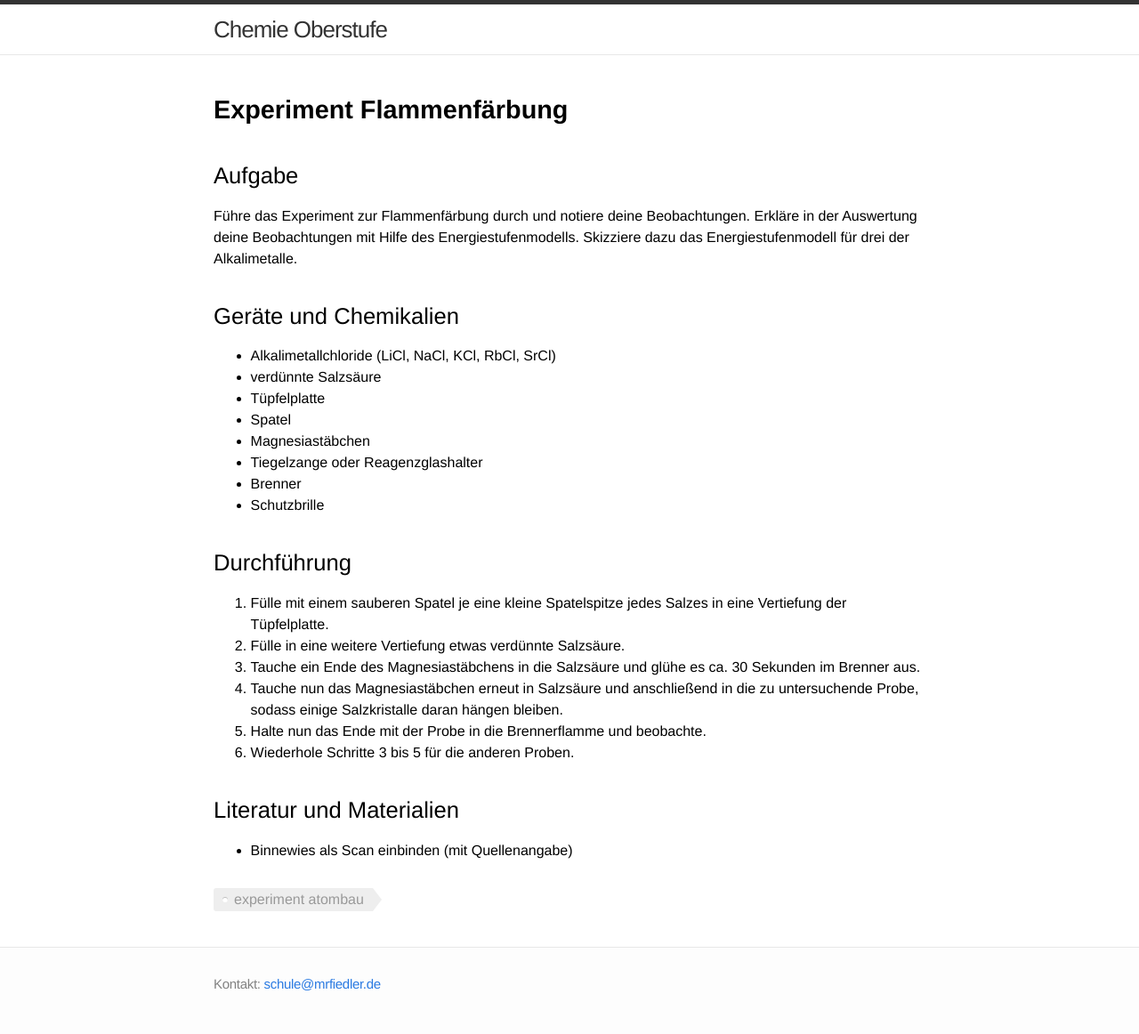
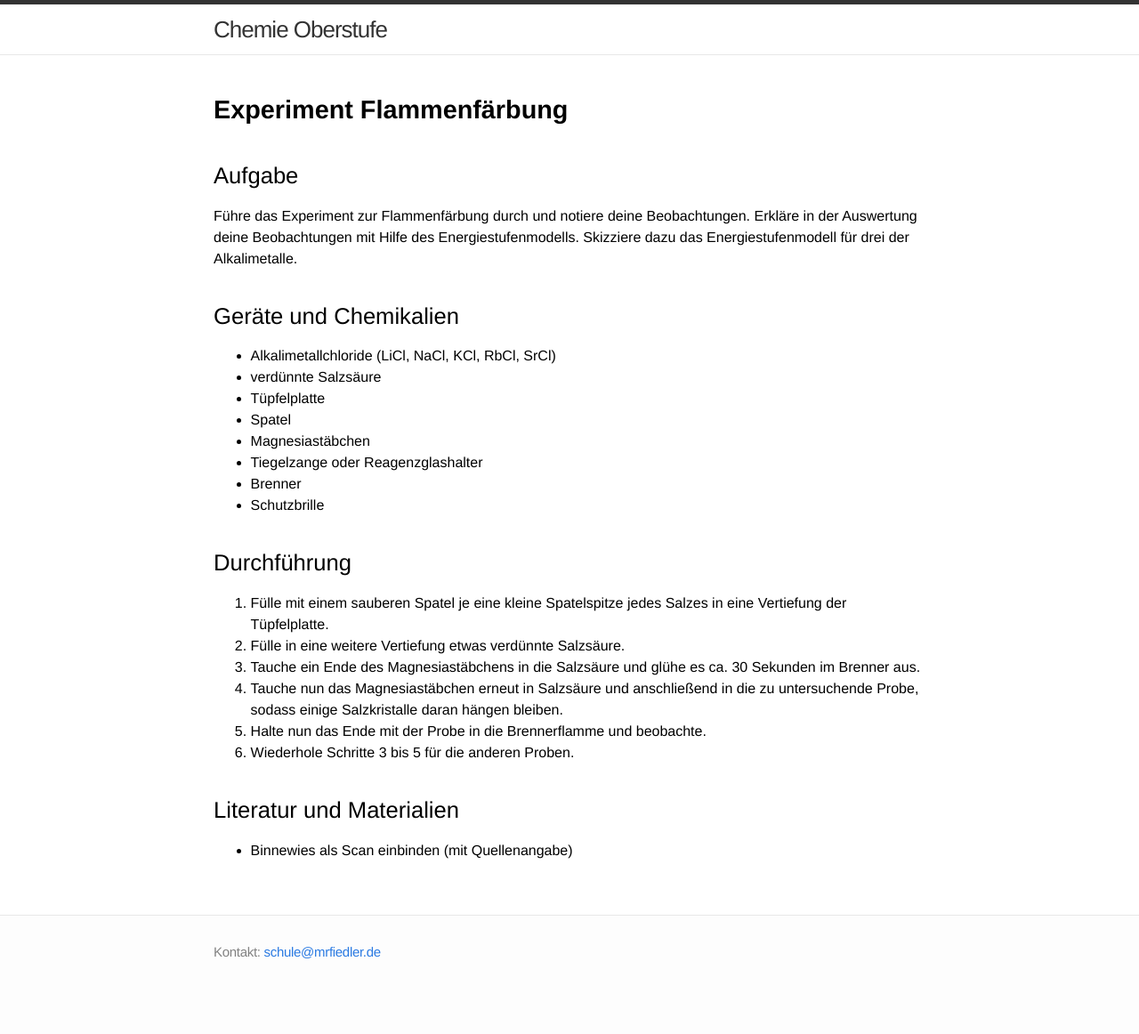
Before and after one commit to chemie-oberstufe/chemie-oberstufe.github.io, a Jekyll site: the page built from experimente/flammenfaerbung.md, in a window 1280 px wide. Shown: the whole page at 89% size. Built offline with Jekyll 4.4.1, drawn with Linux system fonts in a browser that asks for light colours; after the commit the page ends 1126 px from its top, so only the background shows below that.

Commit message:
revert tag logic http://pavdmyt.com/how-to-implement-tags-at-jekyll-website/

```diff
--- a/_layouts/page.html
+++ b/_layouts/page.html
@@ -12,10 +12,3 @@ layout: default
   </article>
 
 </div>
-<div class="tags">
-	<ul class="tags">
-	{% for tag in page.tags %}
-		<li><a href="/tags#{{ tag }}" class="tag">{{ tag }}</a></li>
-	{% endfor %}
-	</ul>
-</div>
```
